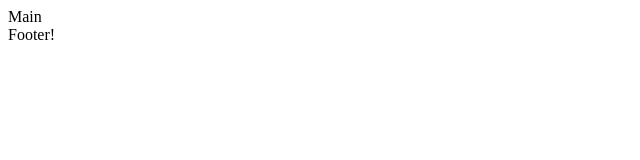
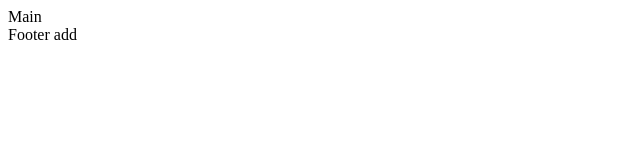
Before and after one commit to hmkishchuk/my-project, a plain HTML site: page index.html in a window 1280 px wide. Shown: the full height of the page, 0-640 px from the left. Drawn offline with Linux system fonts and the light colour scheme.

Commit message:
rename footer

```diff
--- a/index.html
+++ b/index.html
@@ -8,7 +8,7 @@
 <body>
   <header></header>
   <main>Main</main>
-  <footer>Footer!</footer>
+  <footer>Footer add</footer>
 
 </body>
 </html>
```
